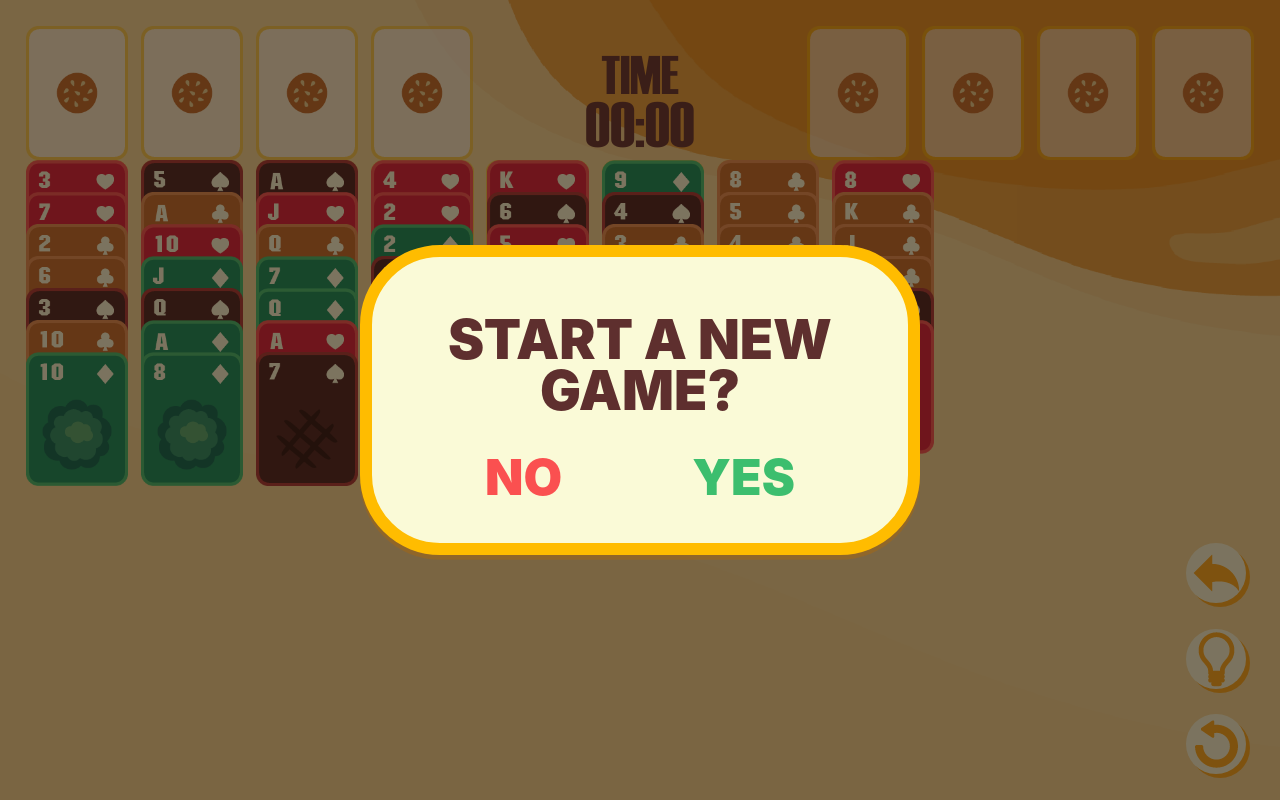
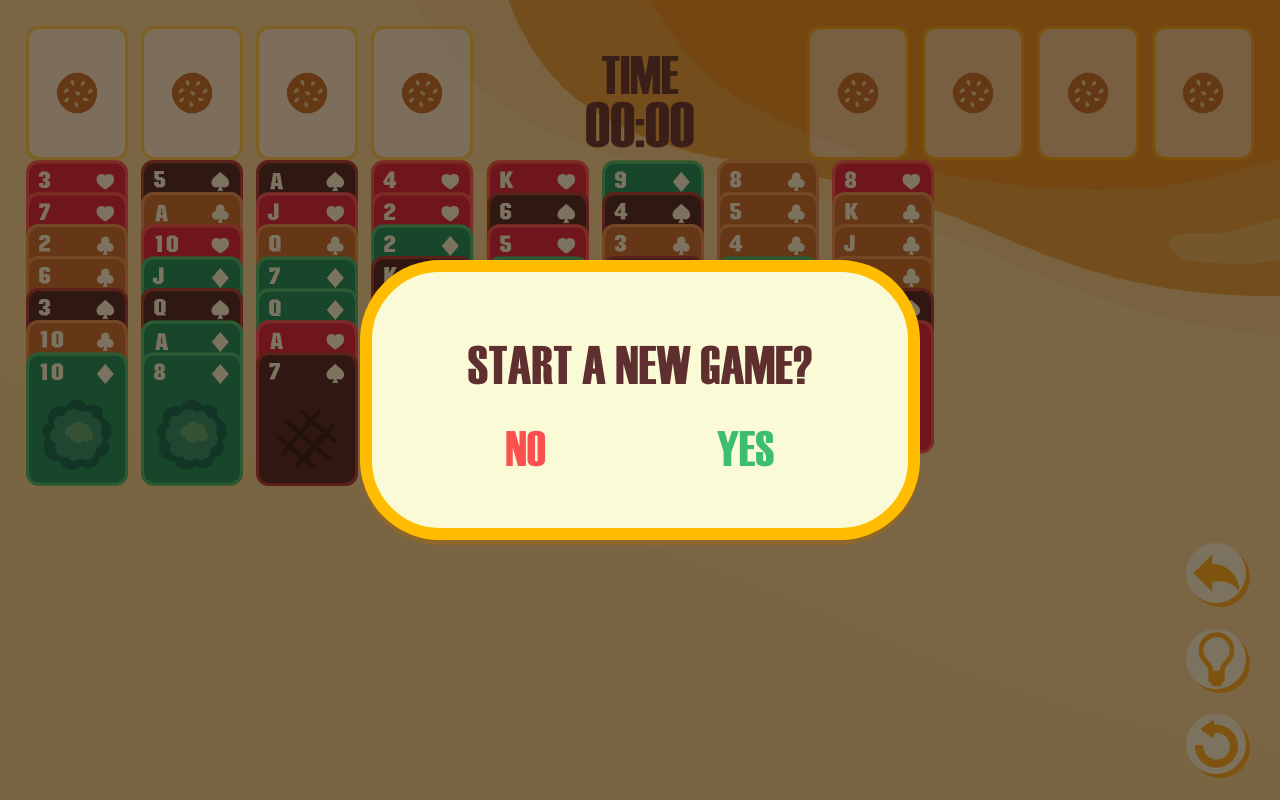
Before and after one commit to MausPotato/freecell-vue, a Vue app: page / in a window 1280 px wide. Both pictures are taken after a click on the button 1216 px from the left and 744 px from the top of the page. Built offline with nearby package versions, Linux system fonts and the light colour scheme.

Commit message:
Add win dialog

```diff
--- a/src/App.vue
+++ b/src/App.vue
@@ -14,15 +14,22 @@ import GameTimer from './components/GameTimer.vue'
   const seconds = ref(0)
   const timerId = ref(null)
   const wasTimerRunningBeforeDialog = ref(false)
+  const formattedTime = computed(() => {
+    const minutes = Math.floor(seconds.value / 60)
+    const remainingSeconds = seconds.value % 60
+
+    return `${String(minutes).padStart(2, '0')}:${String(remainingSeconds).padStart(2, '0')}`
+  })
   const isGameWon = computed(() => {
     return gameState.foundations.every(foundation => foundation.length === 13)
   })
+  const showWinDialog = ref(false)
 
   watch(isGameWon, (hasWon) => {
     if (!hasWon) return
     stopTimer()
     selectedSource.value = null
-    console.log('You Win!')
+    showWinDialog.value = true
   })
 
   function handleClick({ card, columnIndex, cardIndex }) {
@@ -258,9 +265,19 @@ import GameTimer from './components/GameTimer.vue'
     <ConfirmDialog
       v-if="showNewGameConfirm"
       message="START A NEW GAME?"
+      :show-cancel="true"
       @cancel="cancelNewGame"
       @confirm="confirmNewGame"
       />
+
+    <ConfirmDialog
+      v-if="showWinDialog"
+      message="YOU WIN!"
+      :sub-message="`TIME ${formattedTime}`"
+      confirm-text="NEW GAME"
+      :show-cancel="false"
+      @confirm="confirmNewGame"
+     />
   </div>
 </template>
 
--- a/src/components/ConfirmDialog.vue
+++ b/src/components/ConfirmDialog.vue
@@ -3,6 +3,22 @@
     message: {
       type: String,
       required: true
+    },
+    subMessage: {
+      type: String,
+      default: ''
+    },
+    confirmText: {
+      type: String,
+      default: 'YES'
+    },
+    cancelText: {
+      type: String,
+      default: 'NO'
+    },
+    showCancel: {
+      type: Boolean,
+      default: true
     }
   })
   const emit = defineEmits(['cancel', 'confirm'])
@@ -11,17 +27,23 @@
   <div class="dialog-backdrop">
     <div class="confirm-dialog">
       <p class="dialog-message">{{ message }}</p>
+      <p
+        class="dialog-sub-message"
+        v-if="subMessage">
+        {{ subMessage }}
+      </p>
       <div class="dialog-actions">
         <button
+          v-if="showCancel"
           class="dialog-button dialog-button-no"
           type="button"
           @click="emit('cancel')"
-        >NO</button>
+        >{{ cancelText }}</button>
         <button
           class="dialog-button dialog-button-yes"
           type="button"
           @click="emit('confirm')"
-        >YES</button>
+        >{{ confirmText }}</button>
       </div>
     </div>
   </div>
@@ -45,13 +67,14 @@
   width: min(70vh, 72vw);
   min-height: min(35vh, 36vw);
   box-sizing: border-box;
-  padding: 7vh 6vh 5vh;
+  padding: 6.3vh 6vh 5vh;
   color: #5E2F2E;
   background-color: #FAFAD7;
   border: 1.5vh solid #FFBC00;
   border-radius: 10vh;
   box-shadow: 0 .6vh 0 rgba(179, 103, 0, .38);
   text-align: center;
+  font-family: HaettenschweilerRegular, Impact, 'Arial Narrow', sans-serif;
 }
 
 .dialog-actions {
@@ -59,7 +82,7 @@
   justify-content: space-around;
   align-items: center;
   width: 100%;
-  margin-top: 4.5vh;
+  margin-top: 4.2vh;
 }
 
 .dialog-message {
@@ -67,8 +90,20 @@
   margin: 0;
   color: #5E2F2E;
   font-size: clamp(2.4rem, 6.8vh, 5.4rem);
+  font-family: HaettenschweilerRegular, Impact, 'Arial Narrow', sans-serif;
   font-weight: 900;
   line-height: .95;
+  text-align: center;
+}
+
+.dialog-sub-message {
+  width: 100%;
+  margin: .55vh 0 0;
+  color: #5E2F2E;
+  font-size: clamp(1.5rem, 3.4vh, 2.7rem);
+  font-family: HaettenschweilerRegular, Impact, 'Arial Narrow', sans-serif;
+  font-weight: 900;
+  line-height: .9;
   text-align: center;
 }
 
@@ -76,7 +111,7 @@
   border: 0;
   padding: 0;
   background: transparent;
-  font: inherit;
+  font-family: HaettenschweilerRegular, Impact, 'Arial Narrow', sans-serif;
   font-size: clamp(2.2rem, 6.3vh, 5rem);
   font-weight: 900;
   line-height: 1;
@@ -105,7 +140,7 @@
   .confirm-dialog {
     width: 43.75vw;
     min-height: 21.9vw;
-    padding: 4.4vw 3.75vw 3.1vw;
+    padding: 3.9vw 3.75vw 3.1vw;
     border-width: 1vw;
     border-radius: 6.25vw;
   }
@@ -114,8 +149,13 @@
     font-size: 4.25vw;
   }
 
+  .dialog-sub-message {
+    margin-top: .35vw;
+    font-size: 2.1vw;
+  }
+
   .dialog-actions {
-    margin-top: 2.8vw;
+    margin-top: 2.6vw;
   }
 
   .dialog-button {
```
